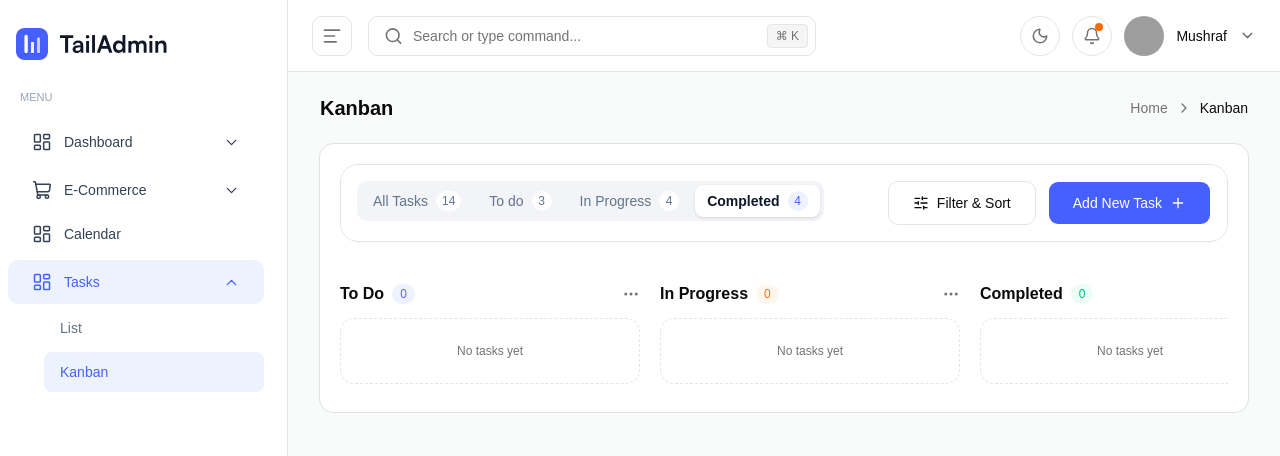
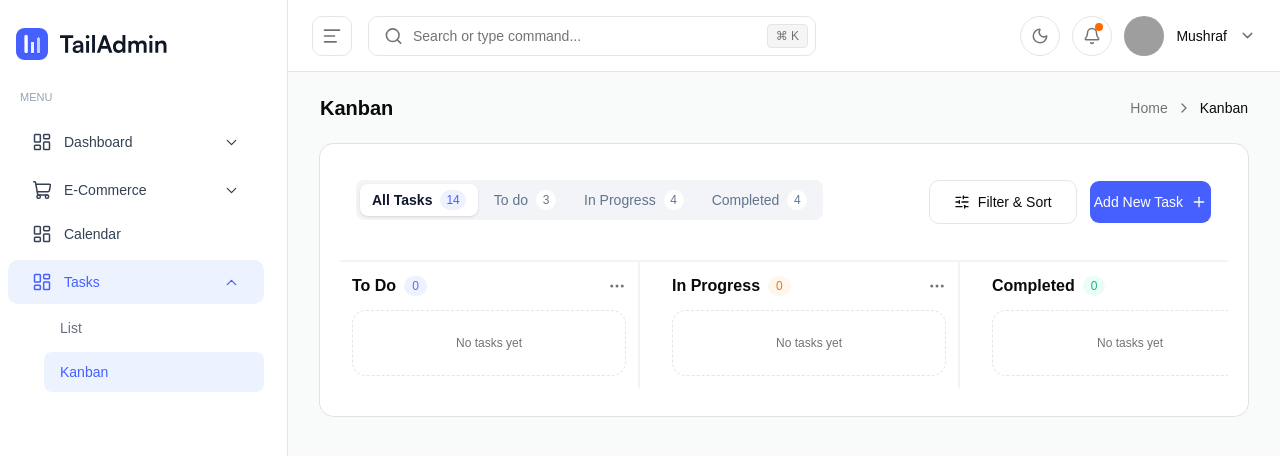
Before and after one commit to Sakthi74/TailAdmin-Project, a React (Vite) app: page /kanban in a window 1280 px wide. Shown: the top 456 px of the page. Built offline with nearby package versions, Linux system fonts and the light colour scheme; grey boxes are pictures that could not be loaded.

Commit message:
final version

```diff
--- a/src/components/reusable/ActionButton.tsx
+++ b/src/components/reusable/ActionButton.tsx
@@ -17,7 +17,7 @@ const ActionButton = ({
 
   const variantClass =
     variant === "primary"
-      ? "bg-[#465FFF] text-white hover:bg-[#3648d8]"
+      ? "bg-[#465FFF] text-white hover:bg-[#3648d8] px-1"
       : "border border-border text-foreground hover:bg-muted";
 
   return (
--- a/src/components/task/Kanban.tsx
+++ b/src/components/task/Kanban.tsx
@@ -321,14 +321,17 @@ const Kanban = () => {
           </Dialog>
 
           {/* BOARD */}
-          <div className="mt-6 flex flex-col gap-6 md:flex-row md:items-start md:gap-5 md:overflow-x-auto md:pb-2">
+          <div className="mt-1 flex flex-col border-t-2 border-[#F2F3F5]  md:flex-row md:items-start md:gap-5 md:overflow-x-auto md:pb-2 ">
             {COLUMNS.map((column) => {
               const columnTasks = tasklist.filter(
                 (task) => task.status === column.status,
               );
 
               return (
-                <div key={column.status} className="md:min-w-[300px] md:flex-1">
+                <div
+                  key={column.status}
+                  className="md:min-w-[300px] border-r-2 border-[#F2F3F5]  last:border-r-0 p-3 h-full md:flex-1"
+                >
                   <div className="mb-3 flex items-center justify-between">
                     <div className="flex items-center gap-2">
                       <h2 className="text-base font-semibold text-foreground">
--- a/src/components/task/List.tsx
+++ b/src/components/task/List.tsx
@@ -341,7 +341,7 @@ const List = () => {
             <section>
               <div className="mb-3 flex items-center gap-2">
                 <h2 className="text-lg font-semibold">In Progress</h2>
-                <span className="rounded-full bg-muted px-2 py-1 text-xs">
+                <span className="rounded-full text-[#BC5A2D] font-bold bg-[#FFFAEB] px-2 py-1 text-xs">
                   {inProgressTasks.length}
                 </span>
               </div>
@@ -361,7 +361,7 @@ const List = () => {
             <section>
               <div className="mb-3 flex items-center gap-2">
                 <h2 className="text-lg font-semibold">Completed</h2>
-                <span className="rounded-full bg-muted px-2 py-1 text-xs">
+                <span className="rounded-full bg-[#EDFDF3] text-[#2C8D65] font-bold px-2 py-1 text-xs">
                   {completedTasks.length}
                 </span>
               </div>
--- a/src/components/task/TaskItem.tsx
+++ b/src/components/task/TaskItem.tsx
@@ -41,7 +41,7 @@ const TaskItem = ({ task }: TaskItemProps) => {
 
   return (
     <div
-      className={`flex items-center justify-between rounded-lg border border-border bg-card p-4 transition ${
+      className={`flex lg:items-center md:items-baseline items-baseline lg:justify-between lg:flex-row md:flex-col flex-col rounded-lg border border-border bg-card p-4 transition ${
         isDragging ? "opacity-50" : ""
       }`}
     >
@@ -76,10 +76,16 @@ const TaskItem = ({ task }: TaskItemProps) => {
       </div>
 
       {/* RIGHT SIDE */}
-      <div className="flex items-center gap-4 text-sm text-muted-foreground">
+      <div className="flex lg:flex-row md:flex-col sm:flex-col items-center gap-4 text-sm text-muted-foreground ">
         {/* Tag */}
-        <Badge className="bg-[#F1F4FF] text-[#98A6FF]">{task.tag}</Badge>
+        <Badge className="bg-[#F1F4FF] text-[#98A6FF] hidden md:hidden lg:block">
+          {task.tag}
+        </Badge>
 
+        <div className="flex flex-col">
+          <div className="flex  md:justify-between justify-between lg:flex-row gap-2 w-82 md:w-[600px] lg:w-full  lg:justify-center items-center">
+            {/*Due date + Comments */}
+            <div className="flex items-center gap-3">
               {/* Due date */}
               <span>{task.dueDate}</span>
 
@@ -87,9 +93,10 @@ const TaskItem = ({ task }: TaskItemProps) => {
               <span className="flex items-center justify-center gap-2">
                 <MessageCircle size={16} />1
               </span>
+            </div>
 
             {/* Assignee */}
-        <Avatar>
+            <Avatar className="flex md:justify-end lg:ml-0 justify-end">
               <AvatarImage
                 src="https://github.com/shadcn.png"
                 alt="@shadcn"
@@ -98,6 +105,12 @@ const TaskItem = ({ task }: TaskItemProps) => {
               <AvatarFallback>CN</AvatarFallback>
             </Avatar>
           </div>
+
+          <Badge className="bg-[#F1F4FF] text-[#98A6FF] block md:block lg:hidden">
+            {task.tag}
+          </Badge>
+        </div>
+      </div>
     </div>
   );
 };
--- a/src/components/task/TaskKanbanCard.tsx
+++ b/src/components/task/TaskKanbanCard.tsx
@@ -67,7 +67,7 @@ const TaskKanbanCard = ({ task }: TaskKanbanCardProps) => {
     >
       {/* TITLE + ASSIGNEE */}
       <div className="flex items-start justify-between gap-3">
-        <p className="text-sm font-medium leading-6 text-foreground">
+        <p className="text-sm font-medium text-[#7E858E] dark:text-foreground">
           {task.title}
         </p>
 
--- a/src/components/task/TaskListHeader.tsx
+++ b/src/components/task/TaskListHeader.tsx
@@ -17,22 +17,20 @@ interface TaskListHeaderProps {
 }
 
 const TaskListHeader = ({ onAddTask, onFilter }: TaskListHeaderProps) => {
-  const [activeTab, setActiveTab] = useState<TaskTab>("completed");
+  const [activeTab, setActiveTab] = useState<TaskTab>("all");
 
   return (
-    <div className="flex lg:flex-row md:flex-col flex-col sm:items-center md:items-start justify-between gap-4 rounded-2xl border border-border bg-card p-4">
+    <div className="flex lg:flex-row md:flex-col flex-col sm:items-center md:items-start justify-between gap-4 rounded-2xl bg-card p-4">
       <div
         className="
-    grid sm:grid-cols-2 sm:grid-rows-2
+    grid grid-cols-2 gap-1
     md:flex md:flex-row
-    items-center gap-1
-    bg-[#F2F4F7] dark:bg-[#2A3040]
-    rounded-lg p-1
-    w-fit
-    overflow-x-auto
+    items-center
+    bg-[#F2F4F7] dark:bg-[#2A3040] rounded-md
+ p-1
+    w-full md:w-fit
   "
       >
-        {" "}
         {TABS.map((tab) => {
           const isActive = activeTab === tab.value;
           return (
@@ -40,7 +38,7 @@ const TaskListHeader = ({ onAddTask, onFilter }: TaskListHeaderProps) => {
               key={tab.value}
               type="button"
               onClick={() => setActiveTab(tab.value)}
-              className={`flex items-center gap-2 px-3 py-1.5 text-sm rounded-md transition-colors whitespace-nowrap ${
+              className={`flex items-center justify-between md:justify-center gap-2 px-3 py-1.5 text-sm rounded-md transition-colors whitespace-nowrap ${
                 isActive
                   ? "bg-white dark:bg-[#1C2130] text-slate-900 dark:text-white font-semibold shadow-sm"
                   : "text-slate-500 dark:text-slate-400"
@@ -73,7 +71,7 @@ const TaskListHeader = ({ onAddTask, onFilter }: TaskListHeaderProps) => {
 
         <ActionButton onClick={onAddTask} className="flex-1 sm:flex-none">
           Add New Task
-          <Plus size={16} />
+          <Plus size={12} />
         </ActionButton>
       </div>
     </div>
```
Lines whose indentation alone changed are shown as unchanged.
